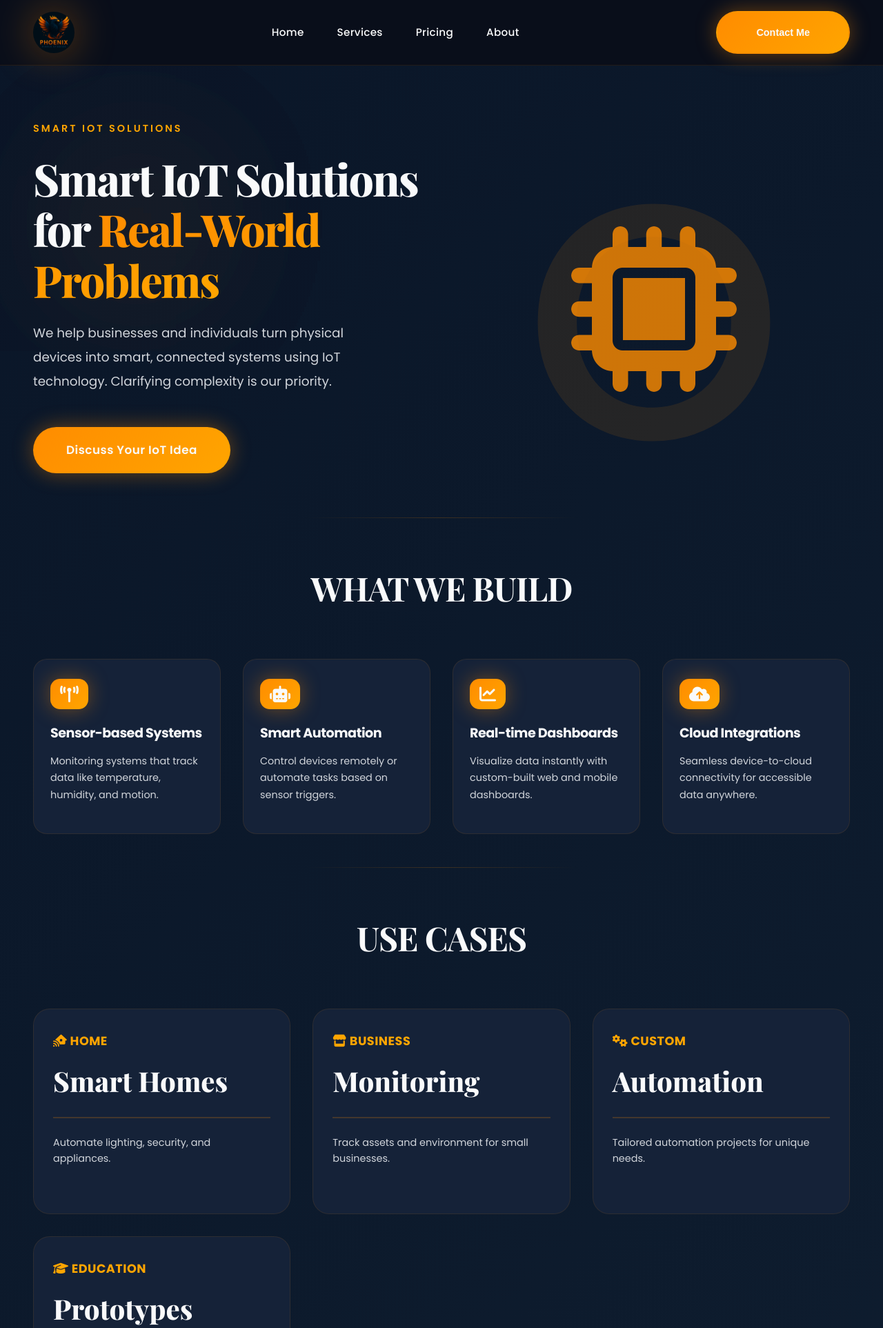
After one commit to PiyushMB00/Phoenix-Pixels-Studios, a Flask app: page /iot-solutions in a window 1280 px wide. The commit adds this page. Shown: the top 1925 px of the page at 69% size. Run offline with Flask 3, Linux system fonts and the light colour scheme; parts of the project's set-up code (start-up, migrations or seed data) failed here and were passed over.

Commit message:
new pages added

```diff
--- a/app.py
+++ b/app.py
@@ -139,5 +139,22 @@ def contact():
         print("Error inserting:", e)
         return jsonify({"status": "error", "message": "Server error."}), 500
 
+
+@app.route("/web-development")
+def web_development():
+    return render_template("web_development.html")
+
+@app.route("/iot-solutions")
+def iot_solutions():
+    return render_template("iot_solutions.html")
+
+@app.route("/cloud-infrastructure")
+def cloud_infrastructure():
+    return render_template("cloud_infrastructure.html")
+
+@app.route("/consulting")
+def consulting():
+    return render_template("consulting.html")
+
 if __name__ == "__main__":
     app.run(debug=True, port=5000)
--- a/static/js/script.js
+++ b/static/js/script.js
@@ -77,6 +77,16 @@ document.addEventListener('DOMContentLoaded', function() {
     const contactForm = document.getElementById('contactForm');
 
     if (contactForm) {
+        // Pre-select service based on URL parameter
+        const urlParams = new URLSearchParams(window.location.search);
+        const serviceParam = urlParams.get('service');
+        if (serviceParam) {
+            const serviceSelect = document.getElementById('service');
+            if (serviceSelect) {
+                serviceSelect.value = serviceParam;
+            }
+        }
+
         contactForm.addEventListener('submit', function(e) {
             e.preventDefault();
 
--- /dev/null
+++ b/templates/iot_solutions.html
@@ -0,0 +1,175 @@
+<!DOCTYPE html>
+<html lang="en">
+
+<head>
+    <meta charset="UTF-8">
+    <meta name="viewport" content="width=device-width, initial-scale=1.0">
+    <meta name="description" content="IoT Solutions & Automation - Phoenix Pixels Studios. Smart home monitoring, industrial automation, and prototype development.">
+    <meta name="keywords" content="IoT, internet of things, automation, ESP32, smart home, Phoenix Pixels Studios">
+    <link rel="stylesheet" href="https://cdnjs.cloudflare.com/ajax/libs/font-awesome/6.5.2/css/all.min.css">
+    <link rel="stylesheet" href="{{ url_for('static', filename='css/style.css') }}">
+    <title>IoT Solutions | Phoenix Pixels Studios</title>
+</head>
+
+<body>
+
+    <nav>
+        <div class="nav-logo">
+            <a href="{{ url_for('home') }}">
+                <img src="{{ url_for('static', filename='images/logo.jpeg') }}">
+            </a>
+        </div>
+
+        <ul class="nav-link">
+            <li id="link0" class="link0"><a href="{{ url_for('home') }}#hero">Home</a></li>
+            <li id="link1" class="link1"><a href="{{ url_for('home') }}#what-we-do">Services</a></li>
+            <li id="link2" class="link2"><a href="{{ url_for('home') }}#pricing">Pricing</a></li>
+            <li id="link3" class="link3"><a href="{{ url_for('home') }}#footer">About</a></li>
+        </ul>
+
+        <button class="menu-toggle" id="menuToggle">
+            <span></span>
+            <span></span>
+            <span></span>
+        </button>
+
+        <button class="btn"><a href="{{ url_for('contact_page') }}">Contact Me</a></button>
+    </nav>
+
+    <header class="container" style="min-height: 60vh; padding-top: 5rem;">
+        <div class="content">
+            <span class="blur"></span>
+            <span class="blur"></span>
+            <h4>SMART IOT SOLUTIONS</h4>
+            <h1>Smart IoT Solutions for <span>Real-World Problems</span></h1>
+            <p>
+                We help businesses and individuals turn physical devices into smart, connected systems using IoT technology.
+                Clarifying complexity is our priority.
+            </p>
+            <a href="{{ url_for('contact_page') }}?service=iot" class="btn1" style="display: inline-block; text-align: center; text-decoration: none;">Discuss Your IoT Idea</a>
+        </div>
+        <div class="image">
+             <div style="font-size: 15rem; color: var(--phoenix-orange); text-align: center; opacity: 0.8;">
+                <i class="fa-solid fa-microchip"></i>
+             </div>
+        </div>
+    </header>
+
+    <section id="what-we-build" class="container">
+        <h2 class="header">WHAT WE BUILD</h2>
+        <div class="features">
+            <div class="card">
+                <span><i class="fa-solid fa-tower-broadcast"></i></span>
+                <h4>Sensor-based Systems</h4>
+                <p>Monitoring systems that track data like temperature, humidity, and motion.</p>
+            </div>
+            <div class="card">
+                <span><i class="fa-solid fa-robot"></i></span>
+                <h4>Smart Automation</h4>
+                <p>Control devices remotely or automate tasks based on sensor triggers.</p>
+            </div>
+            <div class="card">
+                <span><i class="fa-solid fa-chart-line"></i></span>
+                <h4>Real-time Dashboards</h4>
+                <p>Visualize data instantly with custom-built web and mobile dashboards.</p>
+            </div>
+            <div class="card">
+                <span><i class="fa-solid fa-cloud-arrow-up"></i></span>
+                <h4>Cloud Integrations</h4>
+                <p>Seamless device-to-cloud connectivity for accessible data anywhere.</p>
+            </div>
+        </div>
+    </section>
+
+    <section id="use-cases" class="container" style="margin-top: 2rem;">
+        <h2 class="header">USE CASES</h2>
+        <div class="pricing">
+             <div class="card">
+                <div class="content">
+                    <h4><i class="fa-solid fa-house-signal"></i> Home</h4>
+                    <h3>Smart Homes</h3>
+                    <p>Automate lighting, security, and appliances.</p>
+                </div>
+            </div>
+            <div class="card">
+                <div class="content">
+                    <h4><i class="fa-solid fa-store"></i> Business</h4>
+                    <h3>Monitoring</h3>
+                    <p>Track assets and environment for small businesses.</p>
+                </div>
+            </div>
+            <div class="card">
+                <div class="content">
+                     <h4><i class="fa-solid fa-gears"></i> Custom</h4>
+                    <h3>Automation</h3>
+                    <p>Tailored automation projects for unique needs.</p>
+                </div>
+            </div>
+            <div class="card">
+                <div class="content">
+                    <h4><i class="fa-solid fa-graduation-cap"></i> Education</h4>
+                    <h3>Prototypes</h3>
+                    <p>Assistance with college projects and POCs.</p>
+                </div>
+            </div>
+        </div>
+
+        <div style="text-align: center; margin-top: 4rem;">
+            <p class="sub-header" style="margin-bottom: 2rem;">
+                <strong>Tech We Use:</strong> ESP32, sensors, cloud dashboards, APIs, real-time data monitoring.
+            </p>
+            <a href="{{ url_for('contact_page') }}?service=iot" class="btn1" style="display: inline-block; text-align: center; text-decoration: none;">Discuss Your IoT Idea</a>
+        </div>
+    </section>
+
+    <footer id="footer" class="container">
+        <span class="blur"></span>
+        <span class="blur"></span>
+        <div class="column">
+            <div class="logo">
+                <img src="{{ url_for('static', filename='images/logo.jpeg') }}">
+            </div>
+            <p>
+                Phoenix Pixels Studios is a registered Indian startup delivering modern web development, IoT systems, and cloud-powered solutions.
+                We focus on performance, clean design, and technology that helps businesses grow.
+            </p>
+            <p>
+                <strong>Your vision. Our technology. Let's build something great.</strong>
+            </p>
+            <div class="socials">
+                <a href="#"><i class="fa-brands fa-youtube"></i></a>
+                <a href="#"><i class="fa-brands fa-square-instagram"></i></a>
+                <a href="#"><i class="fa-brands fa-facebook"></i></a>
+                <a href="#"><i class="fa-brands fa-square-x-twitter"></i></a>
+            </div>
+        </div>
+        <div class="column">
+            <h4>Services</h4>
+            <a href="{{ url_for('home') }}#pricing">Web Development</a>
+            <a href="{{ url_for('home') }}#pricing">IoT Solutions</a>
+            <a href="{{ url_for('home') }}#pricing">Cloud Infrastructure</a>
+            <a href="{{ url_for('home') }}#pricing">Technical Consulting</a>
+        </div>
+        <div class="column">
+            <h4>Company</h4>
+            <a href="#">About Us</a>
+            <a href="#">Partners</a>
+            <a href="#">Sponsors</a>
+            <a href="#">Careers</a>
+        </div>
+        <div class="column">
+            <h4>Support</h4>
+            <a href="{{ url_for('contact_page') }}">Contact Us</a>
+            <a href="#">Privacy Policy</a>
+            <a href="#">Terms & Conditions</a>
+        </div>
+    </footer>
+
+    <div class="copyright">
+        <p>MSME Registered (Udyam) | Shop Act Certified Business</p>
+        <p>© 2025 Phoenix Pixels Studios. All Rights Reserved.</p>
+    </div>
+
+    <script src="{{ url_for('static', filename='js/script.js') }}"></script>
+</body>
+</html>
```
Also changed, not shown: templates/cloud_infrastructure.html (added, +168 -0 lines), templates/consulting.html (added, +165 -0 lines), templates/index.html (+8 -8 lines), templates/web_development.html (added, +172 -0 lines).
